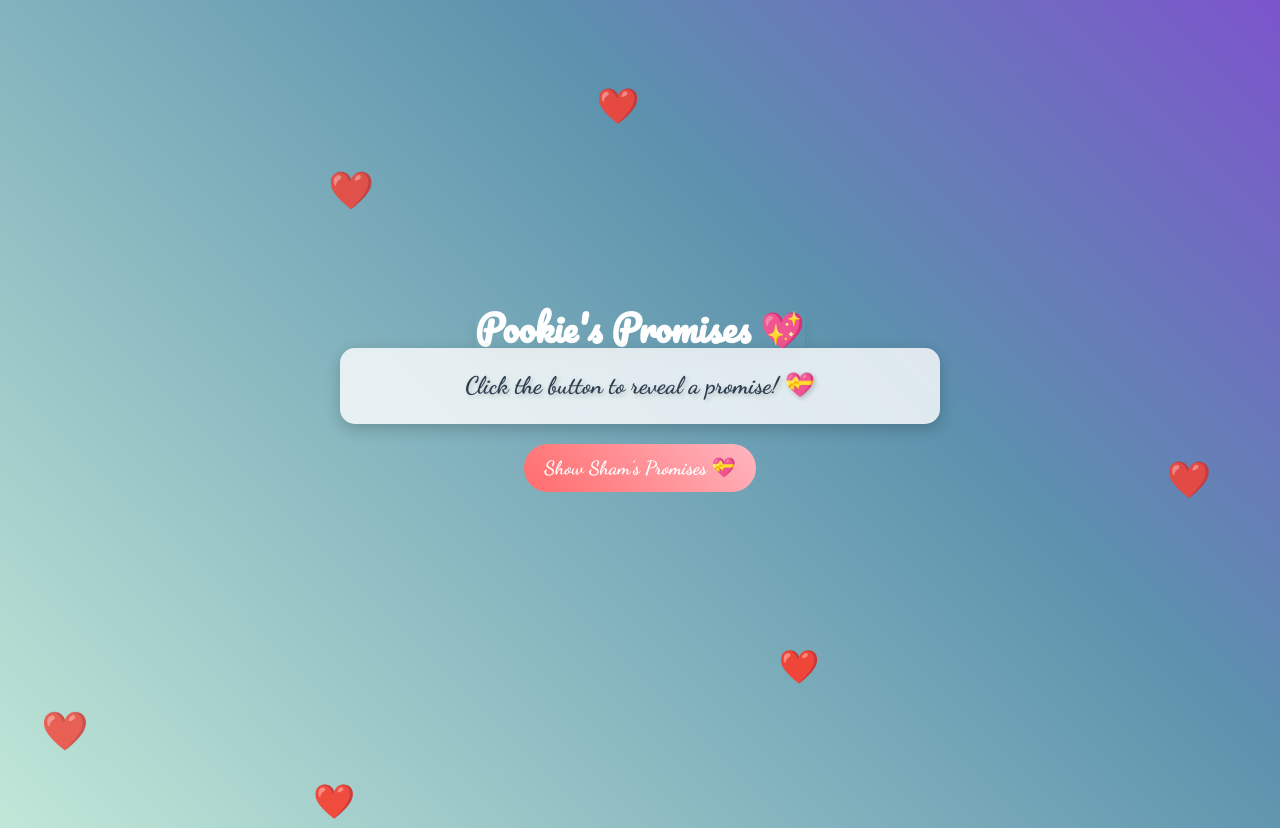
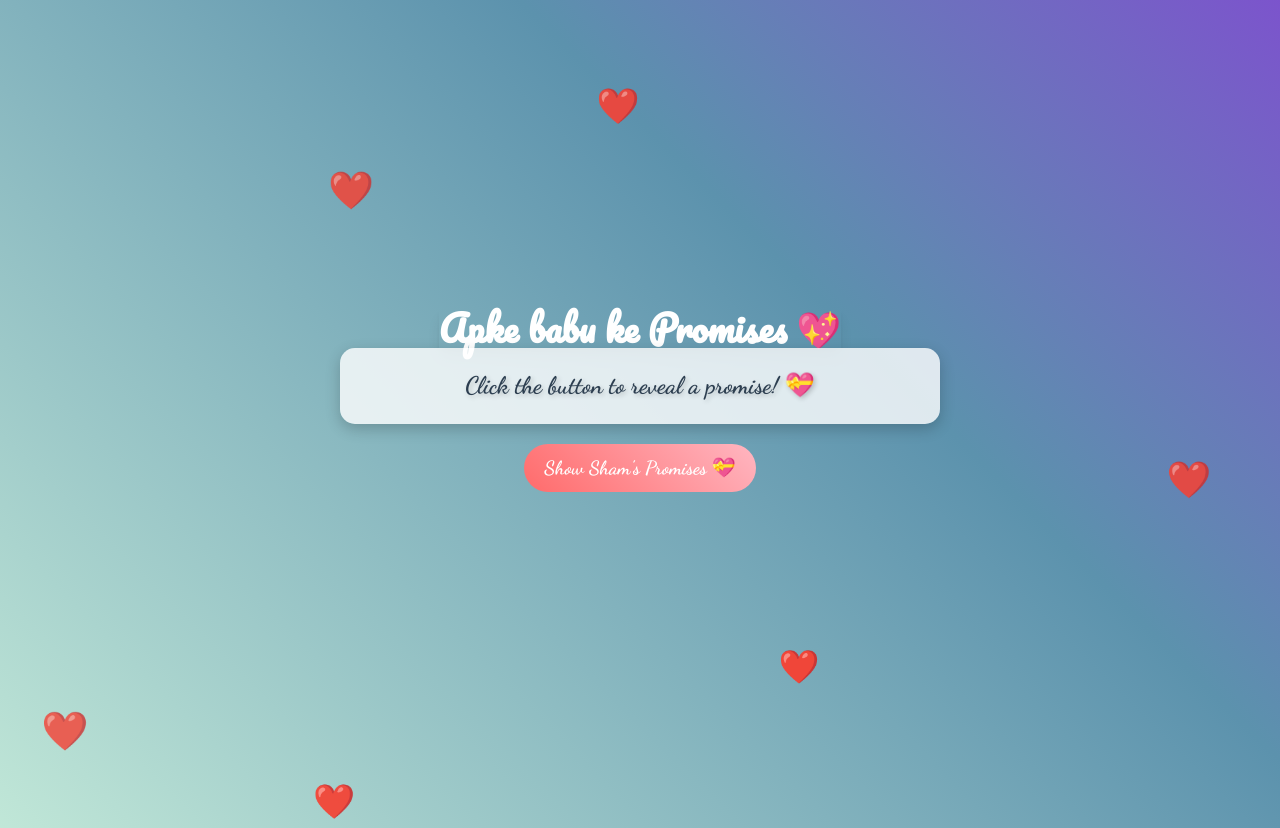
Before and after one commit to Sham786-starr/Project-, a plain HTML site: page Letter.html in a window 1280 px wide. Drawn offline with nearby package versions, Linux system fonts and the light colour scheme.

Commit message:
Update Letter.html

```diff
--- a/Letter.html
+++ b/Letter.html
@@ -80,7 +80,7 @@
     </style>
 </head>
 <body>
-    <h1 class="text-4xl font-bold text-white shadow-lg" style="font-family: 'Pacifico', cursive;">Pookie's Promises 💖</h1>
+    <h1 class="text-4xl font-bold text-white shadow-lg" style="font-family: 'Pacifico', cursive;">Apke babu ke Promises 💖</h1>
     <div class="promise-container" id="promiseContainer">
         <p class="promise-text" id="promiseText">Click the button to reveal a promise! 💝</p>
     </div>
```
